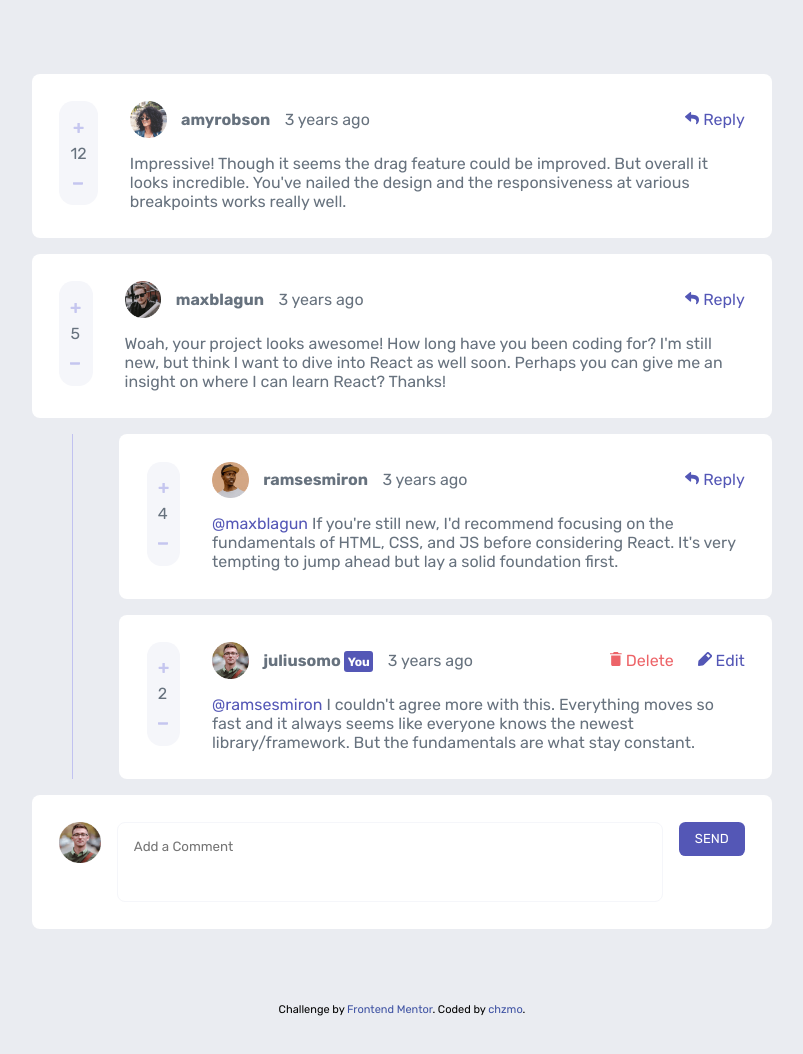
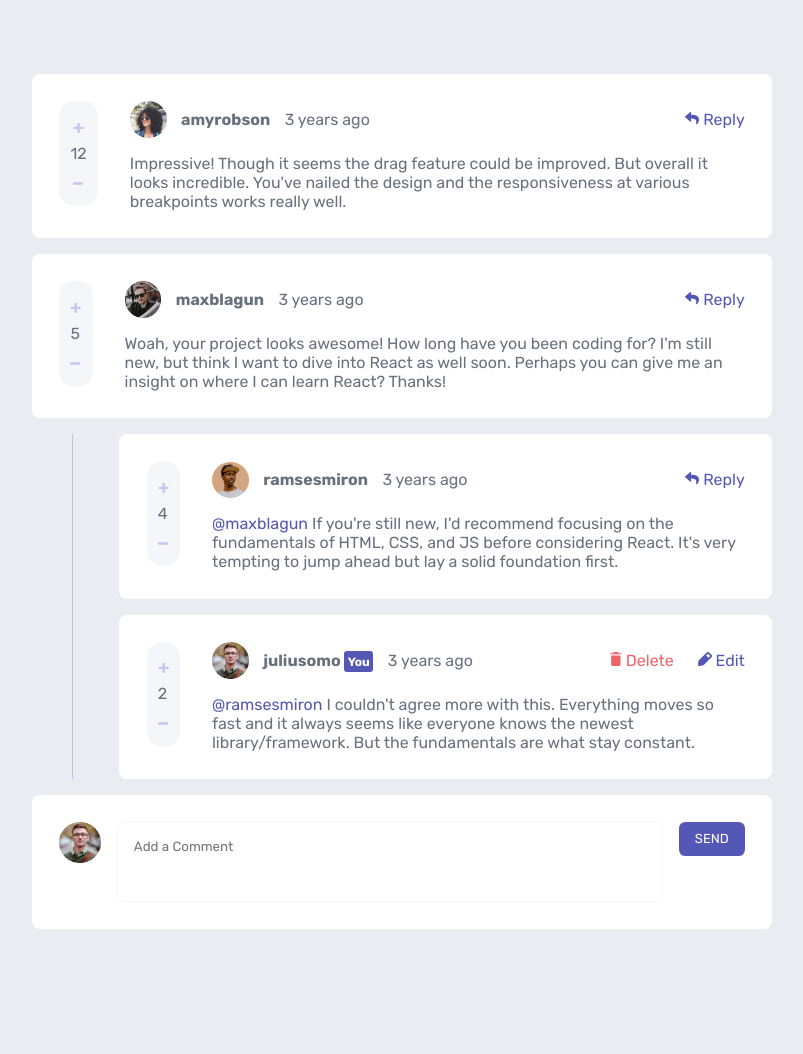
Before and after one commit to ahmednasser111/interactive-comments-section, a plain HTML site: page index.html in a window 1280 px wide. Shown: the whole page, without its empty margins (238-1041 px from the left). After the commit the page ends 939 px from the top, so only its background shows below. Drawn offline with nearby package versions, Linux system fonts and the light colour scheme.

Commit message:
remove attribution

```diff
--- a/index.html
+++ b/index.html
@@ -9,11 +9,6 @@
   <link rel="stylesheet" href="./asserts/css/style.css">
 
   <title>Frontend Mentor | Interactive comments section</title>
-
-  <style>
-    .attribution { font-size: 11px; text-align: center;  margin: 4rem 0;}
-    .attribution a { color: hsl(228, 45%, 44%); }
-  </style>
 </head>
 <body>
   <div class="container mt-1">
@@ -28,11 +23,6 @@
       </div>
     </div>
   </div>
-  <div class="attribution">
-    Challenge by <a href="https://www.frontendmentor.io?ref=challenge" target="_blank">Frontend Mentor</a>.
-    Coded by <a href="https://www.chzmo.com">chzmo</a>.
-  </div>
-
   <script src="https://momentjs.com/downloads/moment.js"></script>
   <script src="./asserts/js/storage.js"></script>
   <script src="./asserts/js/elements.js"></script>
```
